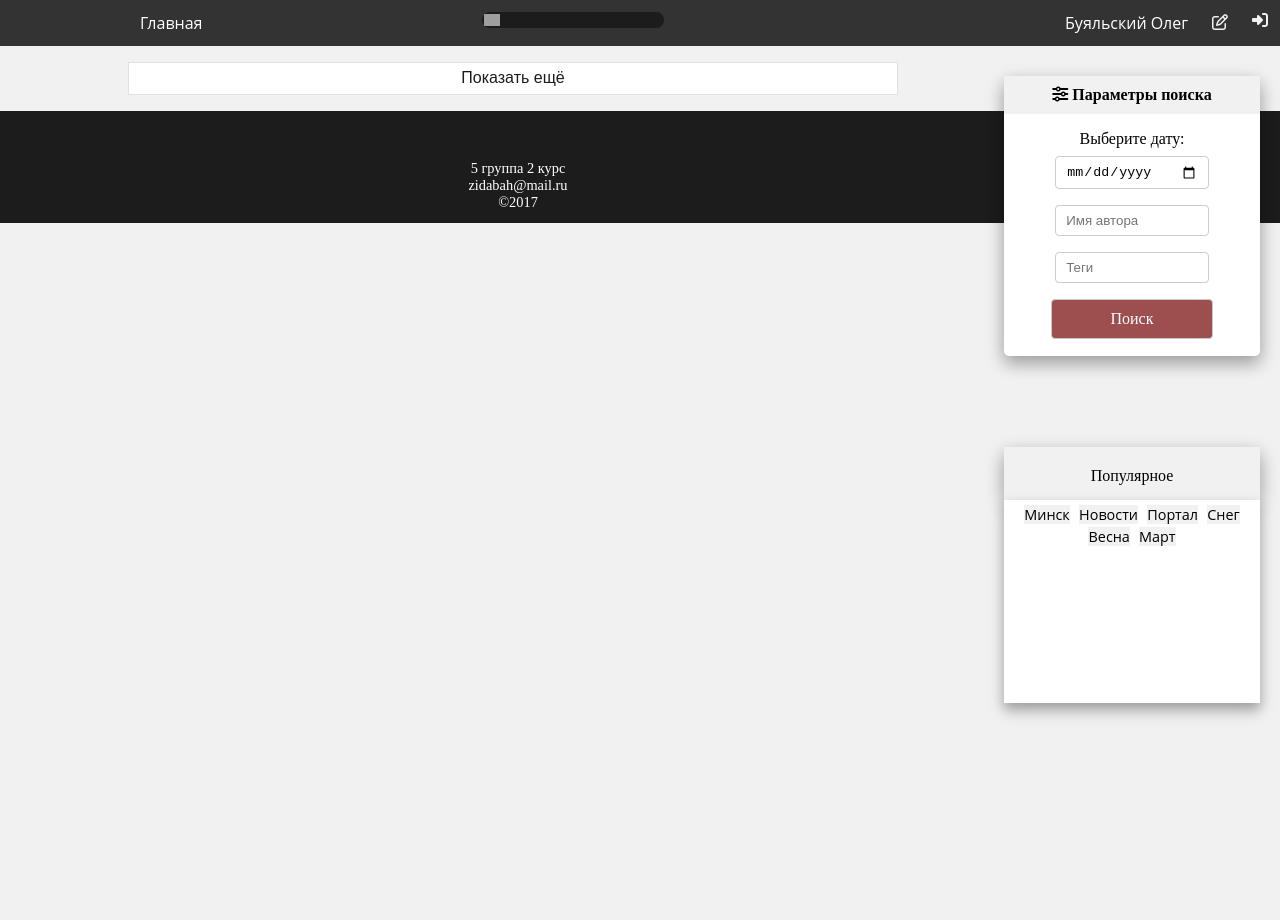
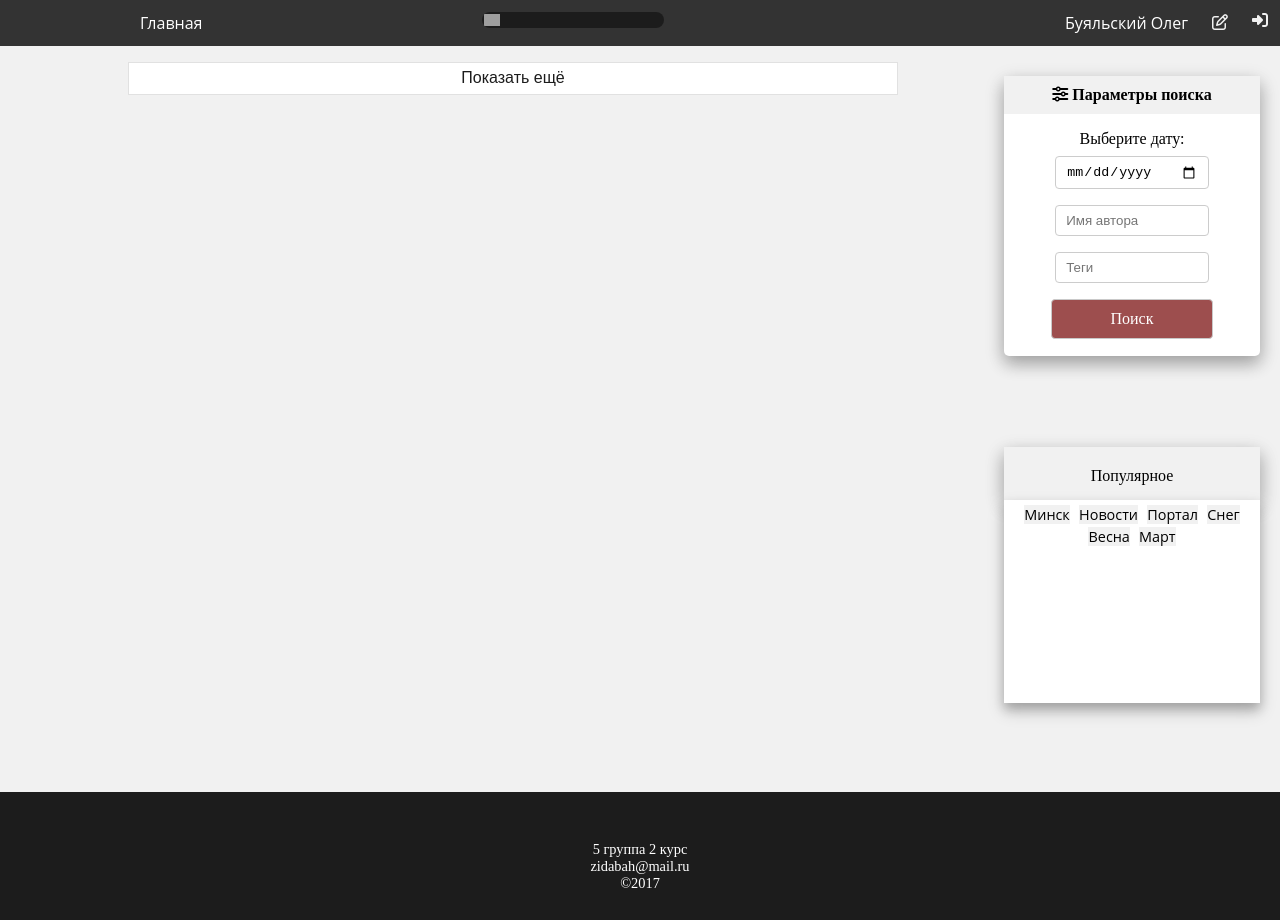
Before and after one commit to obuyalski/news-portal-for-educational-practice, a website: page public/index.html in a window 1280 px wide. Before the commit the page ends 800 px from the top, so only its background shows below. Drawn offline with Linux system fonts and the light colour scheme; no server answers; grey boxes are pictures that could not be loaded.

Commit message:
Added sticky footer

```diff
--- a/public/index.html
+++ b/public/index.html
@@ -19,7 +19,8 @@
                     <span class="burger__button__icon"></span>
                 </a>
                 <div class="burger__menu">
-                    <li><a class="fa fa-sign-in" aria-hidden="true"></a><li>
+                    <li><a class="fa fa-sign-in" aria-hidden="true"></a>
+                    <li>
                     <li><a class="fa fa-pencil-square-o" aria-hidden="true"></a></li>
                     <div id="modal-box-overlay">
                         <div class="new-post">
@@ -45,6 +46,7 @@
     </nav>
 </header>
 
+<div class="content">
     <div class="filter">
         <div class="parameter">
             <div class="fa fa-sliders" aria-hidden="true">
@@ -85,7 +87,9 @@
         <hr>
         <div class="article-tags"></div>
     </div>
-<footer>
+</div>
+
+<footer class="sticky-footer">
     <div class="project-name">
         <br>5 группа 2 курс
         <br>zidabah@mail.ru
--- a/public/styles.css
+++ b/public/styles.css
@@ -8,6 +8,15 @@
     box-sizing: inherit;
     transition: all .2s;
 }
+
+.content {
+    min-height: calc(100vh - 70px);
+}
+
+.sticky-footer {
+    height: 64px;
+}
+
 
 .text {
     background: #1C1C1C url("https://cdn1.iconfinder.com/data/icons/hawcons/32/698627-icon-111-search-128.png") no-repeat 2px;
```
Lines whose indentation alone changed are shown as unchanged.
